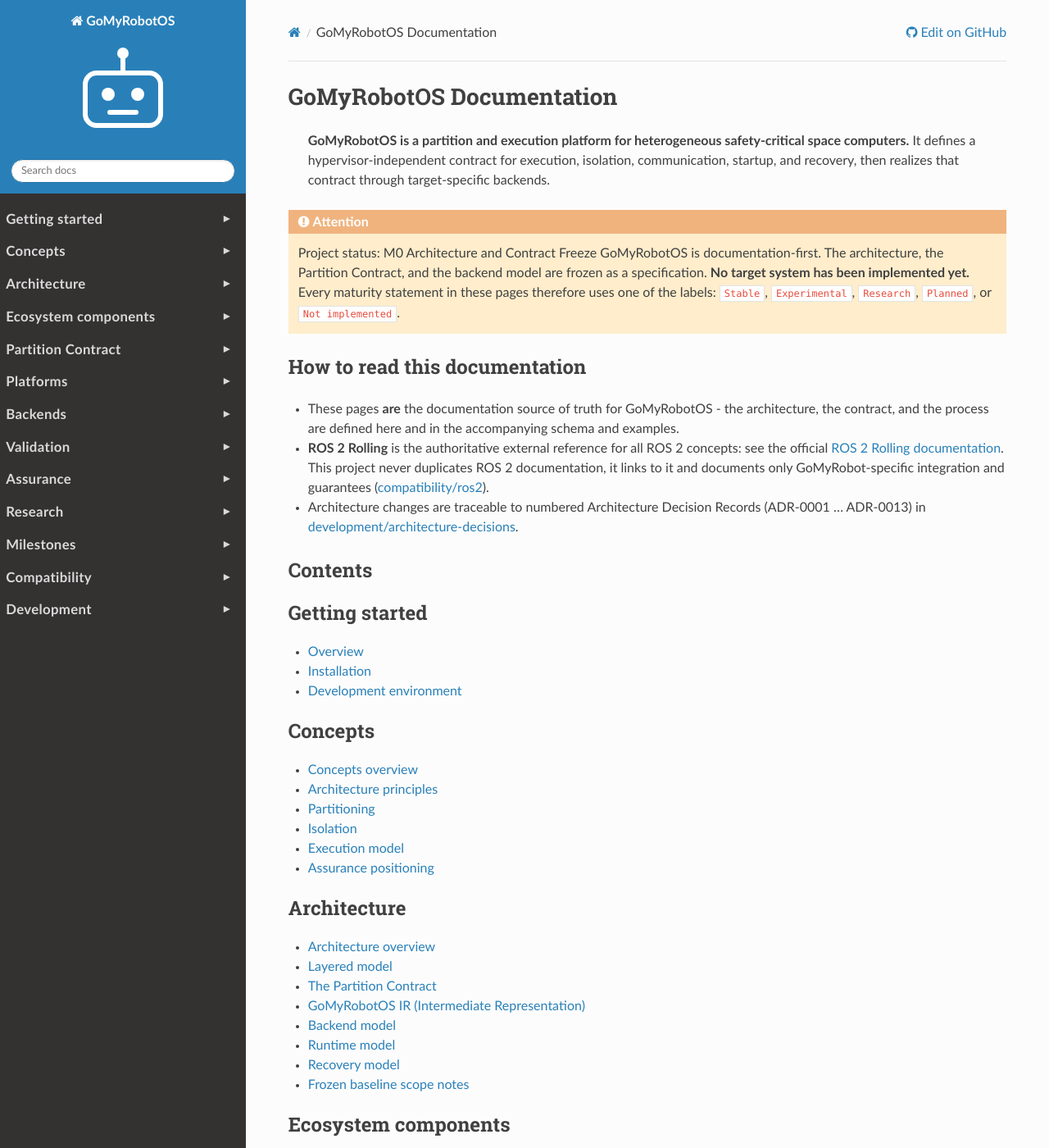
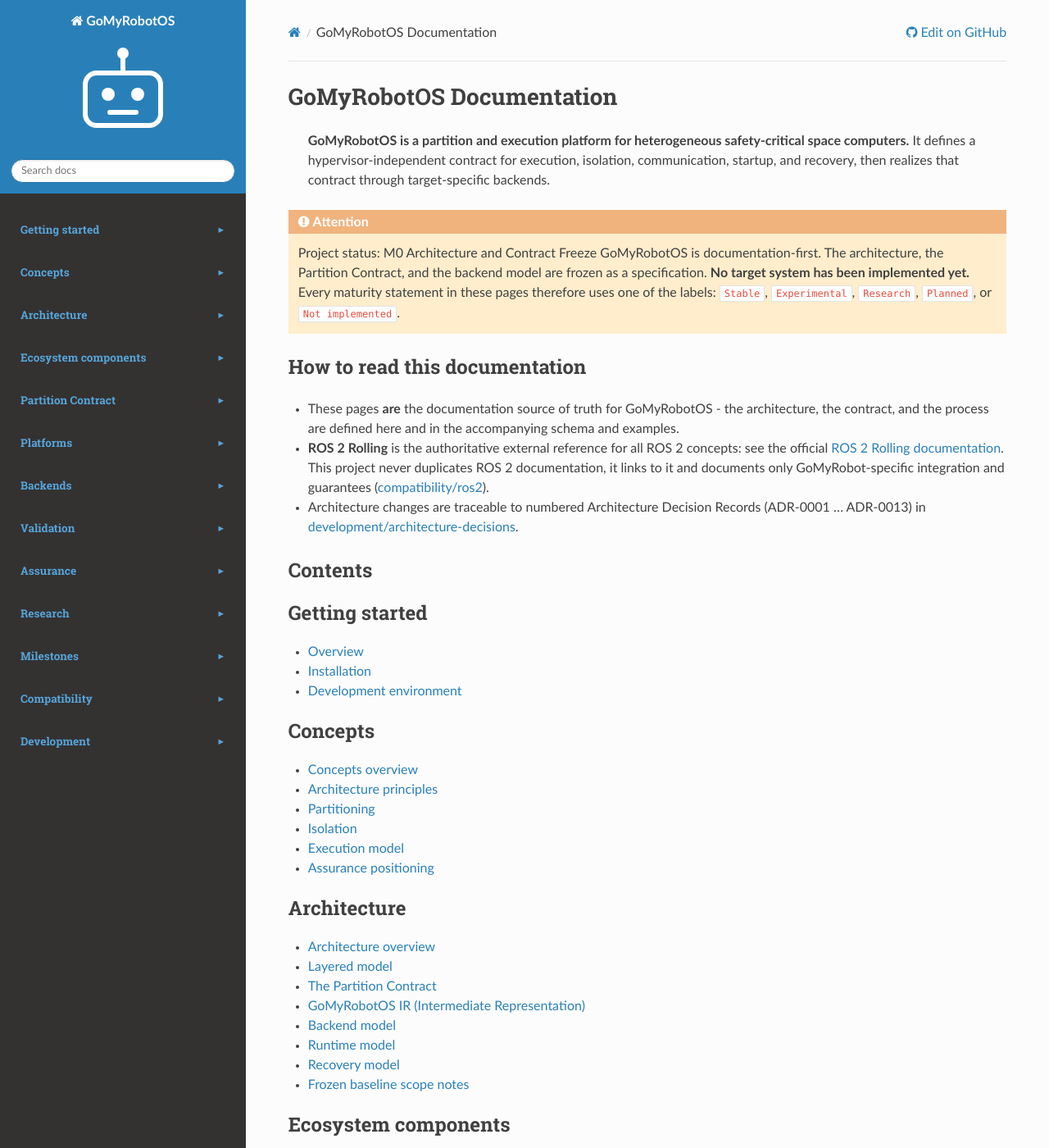
Before and after one commit to Lamouchi-Bayrem/GoMyRobotOS, a Sphinx documentation site: the page built from docs/index.md, in a window 1280 px wide and 1400 px high. Shown: the whole window at 82% size. Built offline with Sphinx 7.4.7 and the Read the Docs theme 3.1.0, drawn with Linux system fonts in a browser that asks for light colours.

Commit message:
Size the sidebar section headings to the theme standard
The new toggle headings were 105%/bold against the theme base; they now match the RTD menu caption standard (85%, Roboto Slab, #55a5d9, 32px row), so the section titles read the same size as the rest of the sidebar.

```diff
--- a/docs/_static/custom.css
+++ b/docs/_static/custom.css
@@ -6,7 +6,9 @@
 
 /* Expandable/collapsible sections in the sidebar navigation.
    Companion to docs/_static/toc-tree.js, which groups each
-   "caption + list" pair into a <details> element. */
+   "caption + list" pair into a <details> element. Sized and colored to
+   match the theme's own menu captions (85%, Roboto Slab, #55a5d9),
+   the same standard as the other sidebar text. */
 .wy-menu-vertical details.gmros-section {
     padding: 0.15em 0 0.35em 0;
 }
@@ -16,11 +18,14 @@
     list-style: none;
     user-select: none;
     -webkit-user-select: none;
-    padding: 0.35em 0.75em 0.35em 0.25em;
-    font-size: 1.05em;
+    height: 32px;
+    line-height: 32px;
+    margin: 12px 0 0;
+    padding: 0 1.618em;
+    font-size: 85%;
+    font-family: "Roboto Slab", ff-tisa-web-pro, Georgia, Arial, sans-serif;
     font-weight: 700;
-    letter-spacing: 0.02em;
-    color: #d9d9d9;
+    color: #55a5d9;
     border-left: 3px solid transparent;
 }
 .wy-menu-vertical summary.gmros-section-toggle::-webkit-details-marker {
```
